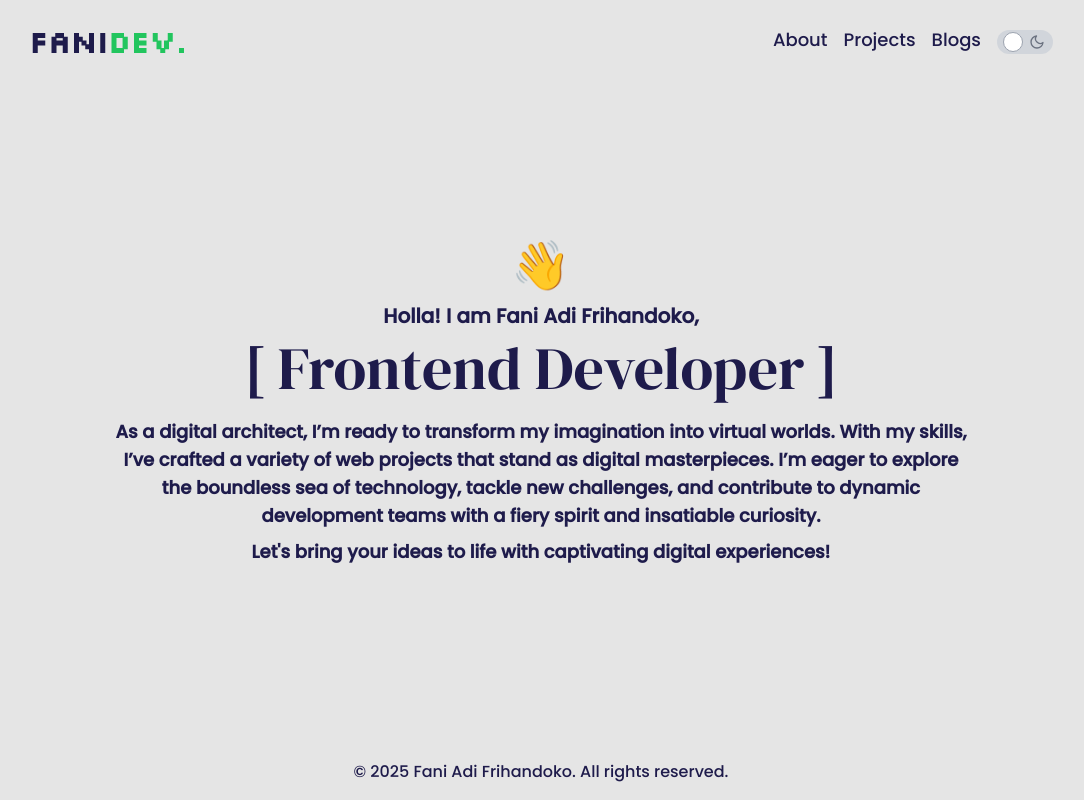
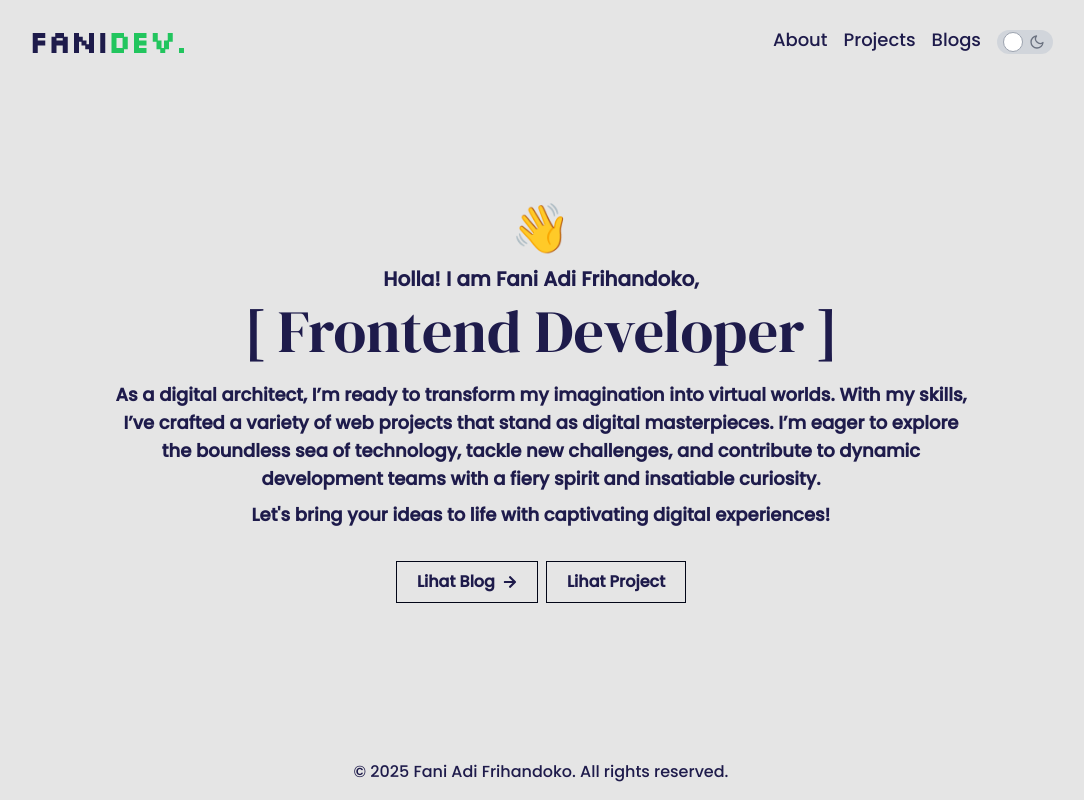
Before and after one commit to faniadifrihandoko1/creativefolio, a Next.js app: page / in a window 1280 px wide. Shown: the whole page, without its empty margins (99-1183 px from the left). Built offline with nearby package versions, Linux system fonts and the light colour scheme.

Commit message:
DEL-103: pasang SecretCta (Lihat Blog & Lihat Project) di root page

```diff
--- a/app/(client)/page.tsx
+++ b/app/(client)/page.tsx
@@ -2,6 +2,7 @@ import { Metadata } from "next";
 import Description from "../components/Fragements/Content/Description";
 import Footer from "../components/Fragements/Footer";
 import Header from "../components/Fragements/Content/HeaderContent";
+import SecretCta from "../components/Fragements/Content/SecretCta";
 import Tittle from "../components/Fragements/Content/TittleContent";
 
 export const metadata: Metadata = {
@@ -33,6 +34,7 @@ export default function Home() {
         <Header />
         <Tittle />
         <Description />
+        <SecretCta />
       </div>
       <Footer />
     </div>
```
